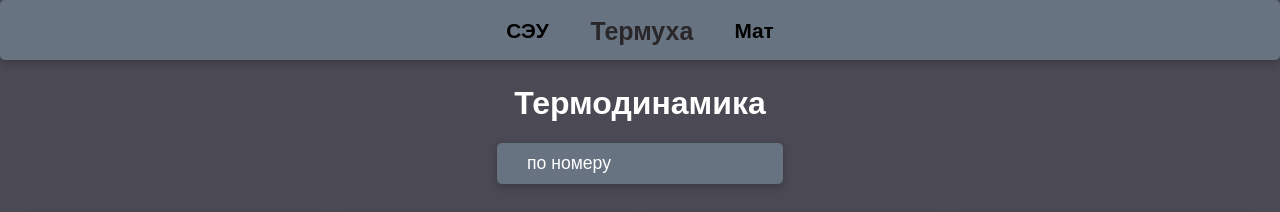
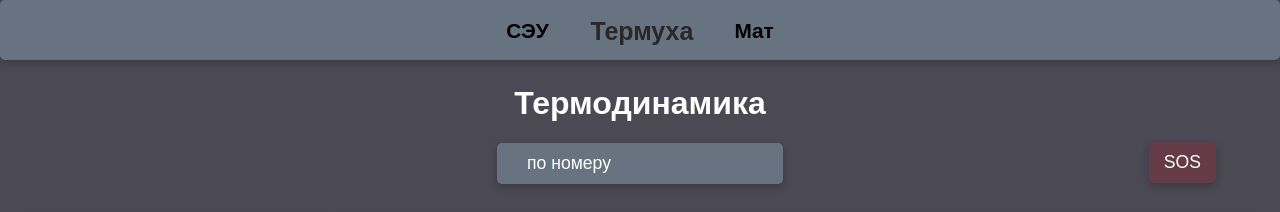
Before and after one commit to Dokter3228/exams-preparation, a React (Create React App) app: page /thermo in a window 1280 px wide. Shown: the top 212 px of the page. Built offline with nearby package versions, Linux system fonts and the light colour scheme; a web font is replaced by a local one.

Commit message:
added sos btn

```diff
--- /dev/null
+++ b/src/components/Modal.jsx
@@ -0,0 +1,19 @@
+import React from "react";
+import "../styles/Modal.css";
+const Modal = ({ active, setActive, children }) => {
+  return (
+    <div
+      className={active ? "modal active" : "modal"}
+      onClick={() => setActive(false)}
+    >
+      <div
+        className={active ? "modal__content active" : "modal__content"}
+        onClick={(e) => e.stopPropagation()}
+      >
+        {children}
+      </div>
+    </div>
+  );
+};
+
+export default Modal;
--- a/src/pages/Thermo.js
+++ b/src/pages/Thermo.js
@@ -1,4 +1,5 @@
 import React, { useState, useEffect } from "react";
+import Modal from "../components/Modal";
 import MyInput from "../components/MyInput";
 import QuestionThermo from "../components/QuestionThermo";
 import { dataThermo } from "../dataThermo";
@@ -6,6 +7,7 @@ import "../styles/Thermo.css";
 const About = () => {
   const [data, setData] = useState(dataThermo);
   const [value, setValue] = useState("");
+  const [modalActive, setModalActive] = useState(false);
 
   useEffect(() => {
     const newData = dataThermo.filter((obj) =>
@@ -14,15 +16,23 @@ const About = () => {
     setData(newData);
   }, [value]);
   return (
-    <>
+    <div className="holder">
       <h1 className="title">Термодинамика</h1>
+      <Modal active={modalActive} setActive={setModalActive}>
+        Кнопка на случай поноса
+      </Modal>
+
+      <button className="btn-sos" onClick={() => setModalActive(true)}>
+        SOS
+      </button>
       <MyInput value={value} setValue={setValue} placeholder={"по номеру"} />
+
       <main>
         {data.map((obj) => {
           return <QuestionThermo obj={obj} key={obj.id} />;
         })}
       </main>
-    </>
+    </div>
   );
 };
 
--- /dev/null
+++ b/src/styles/Modal.css
@@ -0,0 +1,32 @@
+.modal {
+  height: 100vh;
+  width: 100vw;
+  background-color: rgba(0, 0, 0, 0.4);
+  position: fixed;
+  top: 0;
+  left: 0;
+  display: flex;
+  align-items: center;
+  justify-content: center;
+  opacity: 0;
+  pointer-events: none;
+  transition: 0.5s;
+}
+
+.modal.active {
+  pointer-events: all;
+  opacity: 1;
+}
+
+.modal__content {
+  padding: 20px;
+  border-radius: 5px;
+  background-color: white;
+  width: 50vw;
+  transform: scale(0.5);
+  transition: 0.4s all;
+}
+
+.modal__content.active {
+  transform: scale(1);
+}
--- a/src/styles/Thermo.css
+++ b/src/styles/Thermo.css
@@ -1,6 +1,12 @@
 main {
   display: grid;
   grid-template-columns: repeat(auto-fill, minmax(17rem, 1fr));
+}
+
+.holder {
+  position: relative;
+  width: 100%;
+  height: 100%;
 }
 
 .answer-img {
@@ -15,3 +21,28 @@ main {
   margin: 20px 0;
   font-weight: 500;
 }
+.input-container {
+  position: relative;
+}
+
+.btn-sos {
+  background-color: #643b47;
+  border: none;
+  border-radius: 5px;
+  color: white;
+  cursor: pointer;
+  font-weight: 500;
+  padding: 10px 15px;
+  font-size: 1.1rem;
+  margin: 10px 0;
+  box-shadow: rgba(0, 0, 0, 0.24) 0px 3px 8px;
+  position: absolute;
+  top: 52px;
+  right: 5%;
+}
+
+@media only screen and (min-width: 250px) and (max-width: 550px) {
+  .btn {
+    padding: 5px;
+  }
+}
```
